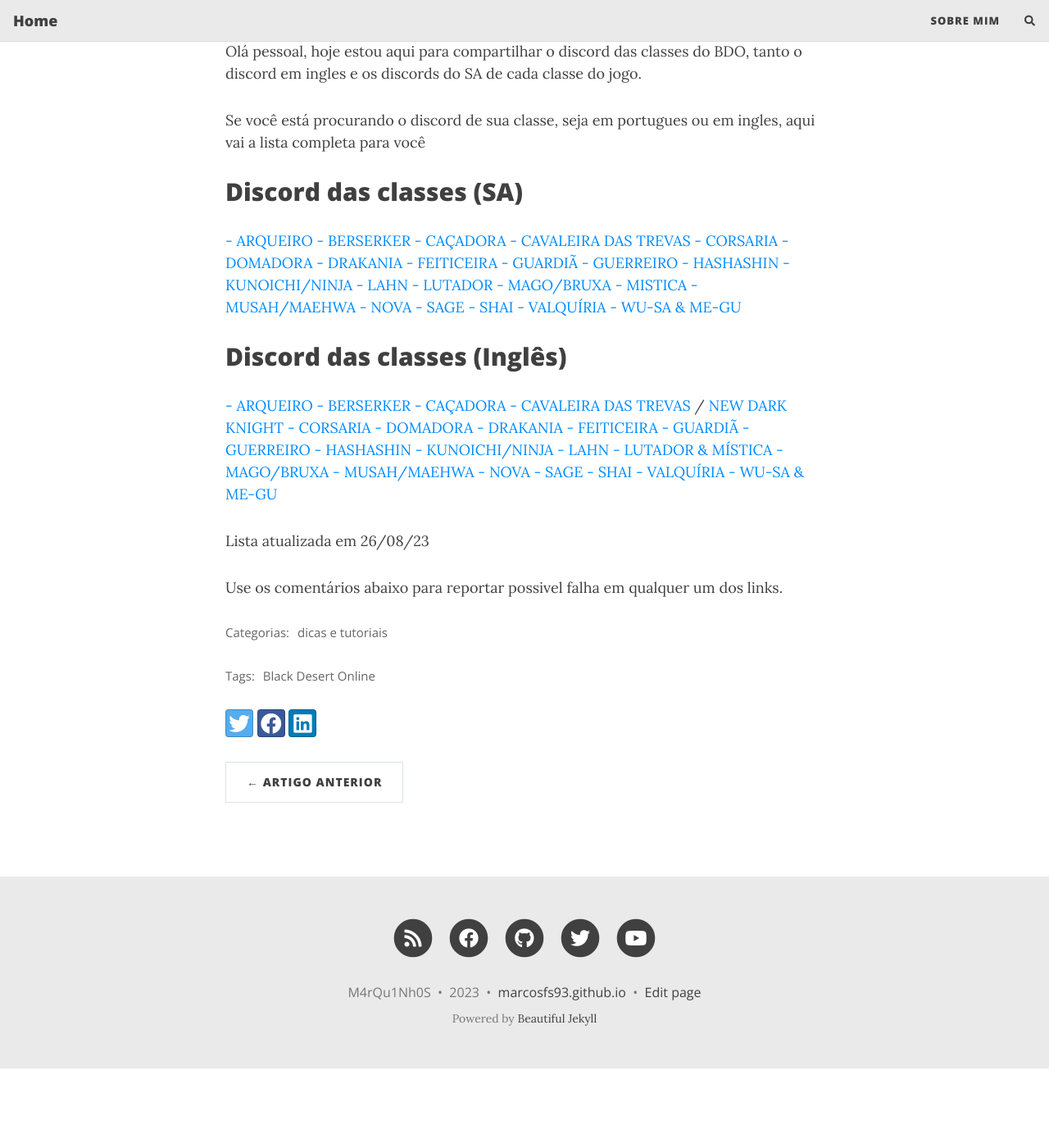
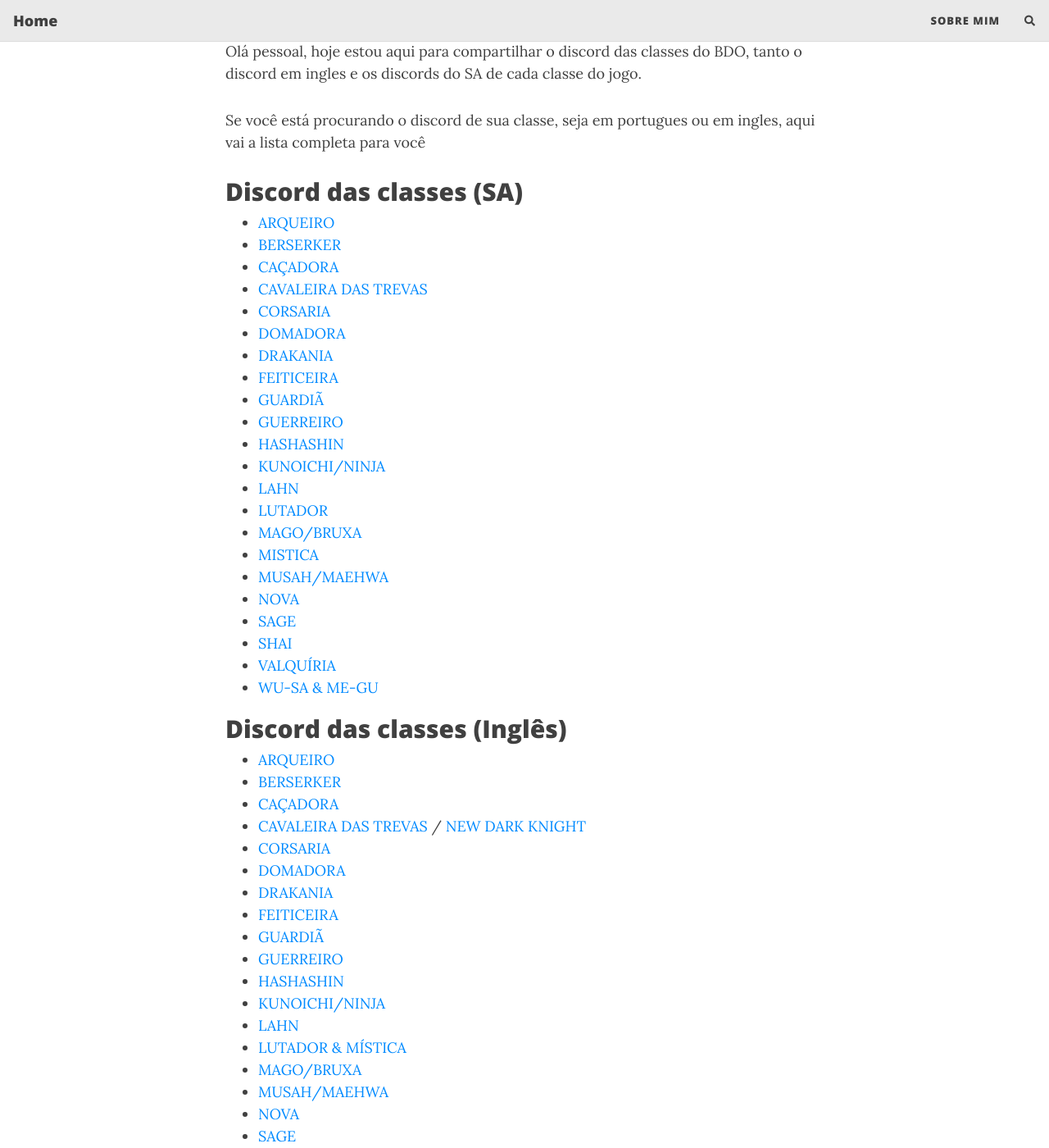
Before and after one commit to marcosfs93/marcosfs93.github.io, a Jekyll site: the page built from _posts/2023-08-26-discord-das-classes-bdo.md, in a window 1280 px wide and 1400 px high, scrolled down 693 px. Shown: the whole window at 82% size. Built offline with Jekyll 4.4.1, drawn with Linux system fonts in a browser that asks for light colours; nearby versions of some CDN libraries; comment, search, counter and statistics services are not loaded; before the commit the page ends 1996 px from its top, so only the background shows below that; some of the changed text lies outside the part shown.

Commit message:
Update 2023-08-26-discord-das-classes-bdo.md

```diff
--- a/_posts/2023-08-26-discord-das-classes-bdo.md
+++ b/_posts/2023-08-26-discord-das-classes-bdo.md
@@ -18,52 +18,52 @@
 Se você está procurando o discord de sua classe, seja em portugues ou em ingles, aqui vai a lista completa para você
 
 ## Discord das classes (SA)
-[- ARQUEIRO](https://discord.gg/NmUPuJz)
-[- BERSERKER](https://discord.gg/66aHrnw)
-[- CAÇADORA](https://discord.gg/pwup6zhpBG)
-[- CAVALEIRA DAS TREVAS](https://discord.gg/DapbheV)
-[- CORSARIA](https://discord.gg/gk7vvNfXz9)
-[- DOMADORA](https://discord.gg/uUSsSxX54z)
-[- DRAKANIA](#inativo)
-[- FEITICEIRA](https://discord.gg/3pyJw9a)
-[- GUARDIÃ](https://discord.gg/K6jVgTWcan)
-[- GUERREIRO](https://discord.gg/4WFC8tN87G)
-[- HASHASHIN](https://discord.gg/pSBWJv2)
-[- KUNOICHI/NINJA](https://discord.gg/p8sRG26)
-[- LAHN](https://discord.gg/Daa4nUZ)
-[- LUTADOR](https://discord.gg/EzeP2ty)
-[- MAGO/BRUXA](https://discord.gg/9y3Wx3N2BD)
-[- MISTICA](https://discord.gg/DR9trRSQqE)
-[- MUSAH/MAEHWA](https://discord.gg/MDmXMmG)
-[- NOVA](https://discord.gg/K5UguKnYbA)
-[- SAGE](https://discord.gg/zBq9hY23tK)
-[- SHAI](https://discord.gg/ay9gcGZ)
-[- VALQUÍRIA](#inativo)
-[- WU-SA & ME-GU](https://discord.gg/PqABEE3qjH)
+- [ARQUEIRO](https://discord.gg/NmUPuJz)
+- [BERSERKER](https://discord.gg/66aHrnw)
+- [CAÇADORA](https://discord.gg/pwup6zhpBG)
+- [CAVALEIRA DAS TREVAS](https://discord.gg/DapbheV)
+- [CORSARIA](https://discord.gg/gk7vvNfXz9)
+- [DOMADORA](https://discord.gg/uUSsSxX54z)
+- [DRAKANIA](#inativo)
+- [FEITICEIRA](https://discord.gg/3pyJw9a)
+- [GUARDIÃ](https://discord.gg/K6jVgTWcan)
+- [GUERREIRO](https://discord.gg/4WFC8tN87G)
+- [HASHASHIN](https://discord.gg/pSBWJv2)
+- [KUNOICHI/NINJA](https://discord.gg/p8sRG26)
+- [LAHN](https://discord.gg/Daa4nUZ)
+- [LUTADOR](https://discord.gg/EzeP2ty)
+- [MAGO/BRUXA](https://discord.gg/9y3Wx3N2BD)
+- [MISTICA](https://discord.gg/DR9trRSQqE)
+- [MUSAH/MAEHWA](https://discord.gg/MDmXMmG)
+- [NOVA](https://discord.gg/K5UguKnYbA)
+- [SAGE](https://discord.gg/zBq9hY23tK)
+- [SHAI](https://discord.gg/ay9gcGZ)
+- [VALQUÍRIA](#inativo)
+- [WU-SA & ME-GU](https://discord.gg/PqABEE3qjH)
 
 ## Discord das classes (Inglês)
 
-[- ARQUEIRO](https://discord.gg/TbTZvP3)
-[- BERSERKER](https://discord.gg/83Ny223)
-[- CAÇADORA](https://discord.gg/D66tmQA)
-[- CAVALEIRA DAS TREVAS](https://discord.gg/nF6xb3g) / [NEW DARK KNIGHT](https://discord.gg/G6KfErT)
-[- CORSARIA](https://discord.gg/BtkAgzrTAm)
-[- DOMADORA](https://discord.gg/zn6puC6)
-[- DRAKANIA](https://discord.gg/VhzMqU5EAZ)
-[- FEITICEIRA](https://discord.gg/GWz9SNd)
-[- GUARDIÃ](https://discord.gg/9jdEmYp)
-[- GUERREIRO](https://discord.gg/bdowarrior)
-[- HASHASHIN](https://discord.gg/P7u9m2A)
-[- KUNOICHI/NINJA](https://discord.gg/VSuuF5g)
-[- LAHN](https://discord.com/invite/gMsJJNaqbd)
-[- LUTADOR & MÍSTICA](https://discord.gg/aNKNnBJ)
-[- MAGO/BRUXA](https://discord.gg/zNWeZ8v)
-[- MUSAH/MAEHWA](https://discord.gg/6ThcWqx)
-[- NOVA](https://discord.gg/jM3X52XXpB)
-[- SAGE](https://discord.gg/EJ98umNjyZ)
-[- SHAI](https://discord.GG/vq68zAG)
-[- VALQUÍRIA](https://discord.gg/CVek8YG7eY)
-[- WU-SA & ME-GU](https://discord.gg/SpBFeSTCpz)
+- [ARQUEIRO](https://discord.gg/TbTZvP3)
+- [BERSERKER](https://discord.gg/83Ny223)
+- [CAÇADORA](https://discord.gg/D66tmQA)
+- [CAVALEIRA DAS TREVAS](https://discord.gg/nF6xb3g) / [NEW DARK KNIGHT](https://discord.gg/G6KfErT)
+- [CORSARIA](https://discord.gg/BtkAgzrTAm)
+- [DOMADORA](https://discord.gg/zn6puC6)
+- [DRAKANIA](https://discord.gg/VhzMqU5EAZ)
+- [FEITICEIRA](https://discord.gg/GWz9SNd)
+- [GUARDIÃ](https://discord.gg/9jdEmYp)
+- [GUERREIRO](https://discord.gg/bdowarrior)
+- [HASHASHIN](https://discord.gg/P7u9m2A)
+- [KUNOICHI/NINJA](https://discord.gg/VSuuF5g)
+- [LAHN](https://discord.com/invite/gMsJJNaqbd)
+- [LUTADOR & MÍSTICA](https://discord.gg/aNKNnBJ)
+- [MAGO/BRUXA](https://discord.gg/zNWeZ8v)
+- [MUSAH/MAEHWA](https://discord.gg/6ThcWqx)
+- [NOVA](https://discord.gg/jM3X52XXpB)
+- [SAGE](https://discord.gg/EJ98umNjyZ)
+- [SHAI](https://discord.GG/vq68zAG)
+- [VALQUÍRIA](https://discord.gg/CVek8YG7eY)
+- [WU-SA & ME-GU](https://discord.gg/SpBFeSTCpz)
 
 Lista atualizada em 26/08/23
 
```
